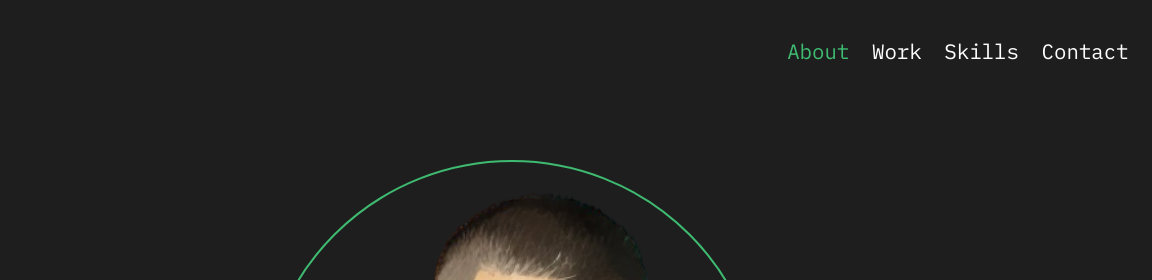
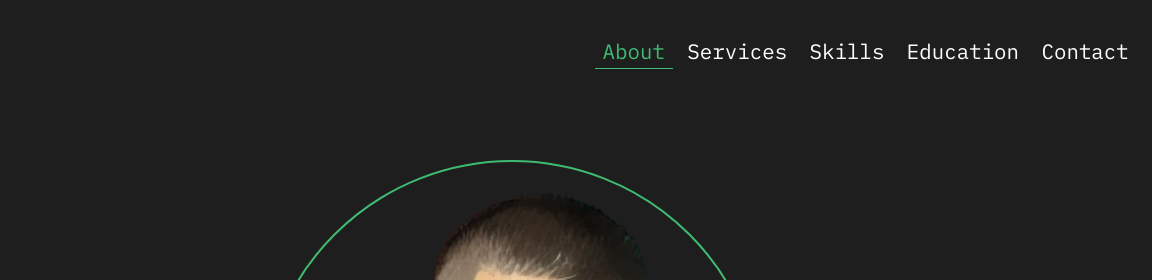
Before and after one commit to RadoslavStefanov/Portfolio, a plain HTML site: page index.html in a window 1280 px wide. Shown: the top 280 px of the page, 128-1280 px from the left. Drawn offline with nearby package versions, Linux system fonts and the light colour scheme.

Commit message:
Updated nav-bar data

```diff
--- a/index.html
+++ b/index.html
@@ -21,8 +21,9 @@
           <div class="collapse navbar-collapse" id="navbarNavAltMarkup">
             <div class="navbar-nav">
               <a class="nav-link rs-active" aria-current="page" href="#">About</a>
-              <a class="nav-link" href="#">Work</a>
+              <a class="nav-link" href="#">Services</a>
               <a class="nav-link" href="#">Skills</a>
+              <a class="nav-link" href="#">Education</a>
               <a class="nav-link" href="#">Contact</a>
              </div>
           </div>
--- a/styles/main.css
+++ b/styles/main.css
@@ -38,7 +38,7 @@ body
 }
 
 
-.navbar-nav .nav-link:hover::after {
+.navbar-nav .nav-link:hover::after, .rs-active::after{
     content: '';
     position: absolute;
     display: flex;
```
